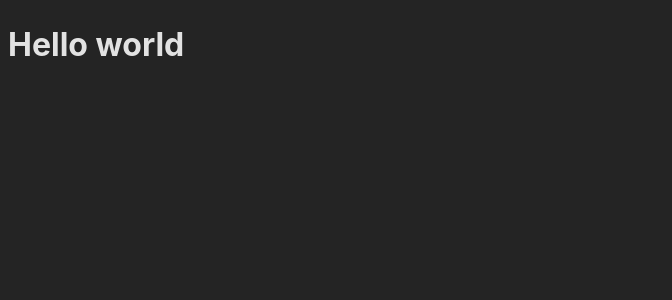
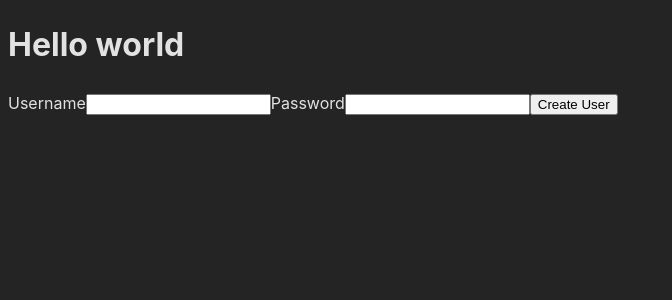
Before and after one commit to halo123u/mishis4x, a React (Vite) app in the folder fe/: page / in a window 1280 px wide. Shown: the top 300 px of the page, without its empty margins (0-672 px from the left). Built offline with nearby package versions, Linux system fonts and the light colour scheme.

Commit message:
pm2: implement create user form.

```diff
--- a/fe/src/App.jsx
+++ b/fe/src/App.jsx
@@ -1,6 +1,9 @@
+import CreateUserForm from "./components/CreateUserForm"
+
 function App() {
     return (<div className="App">
         <h1>Hello world</h1>
+        <CreateUserForm />
     </div>)
 }
 
--- /dev/null
+++ b/fe/src/components/CreateUserForm.jsx
@@ -0,0 +1,20 @@
+const CreateUserForm = (props) => {
+  const handleSubmit = (event) => {
+    event.preventDefault()
+    console.log(event.target.username.value)
+    console.log(event.target.password.value)
+  }
+
+  return (
+    <form onSubmit={handleSubmit}>
+      <label htmlFor="username">Username</label>
+      <input type="text" name="username" id="username" />
+      <label htmlFor="password">Password</label>
+      <input type="password" name="password" id="password" />
+
+      <button type="submit">Create User</button>
+    </form>
+  )
+}
+
+export default CreateUserForm
```
